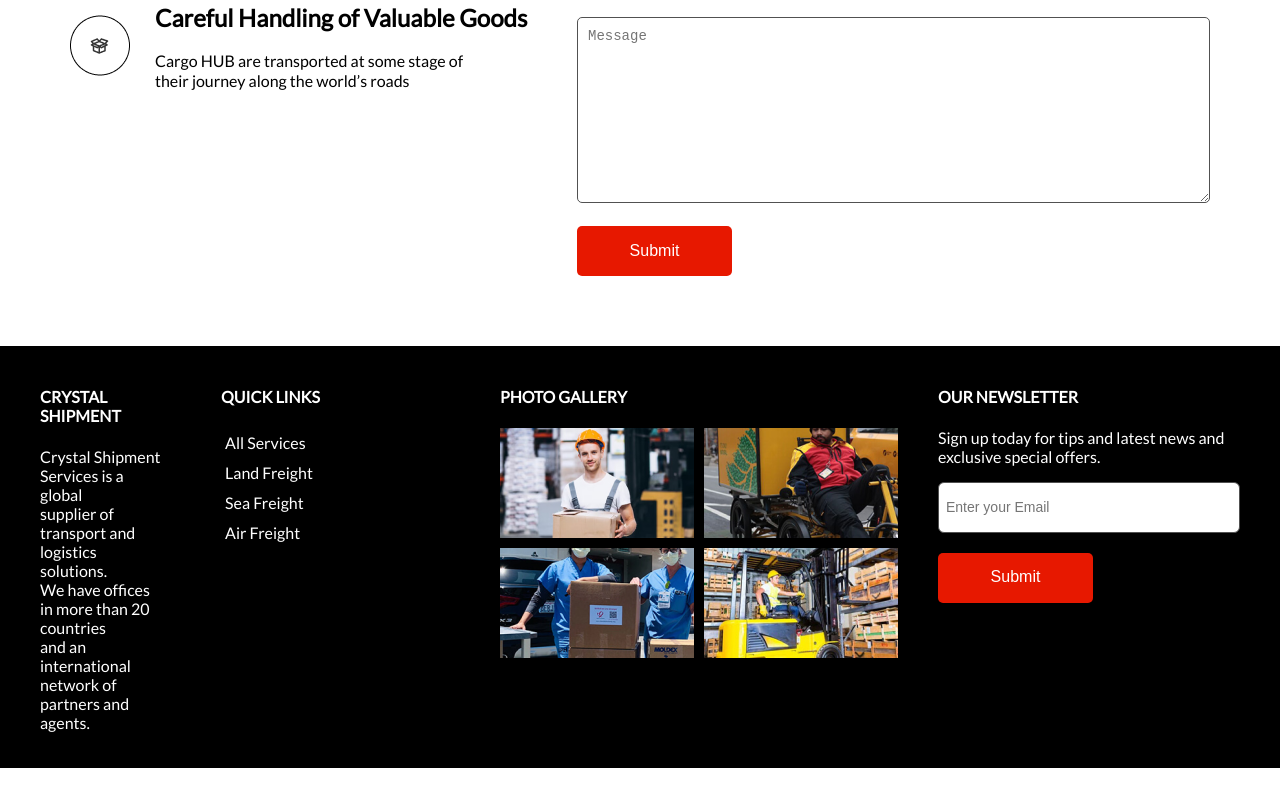
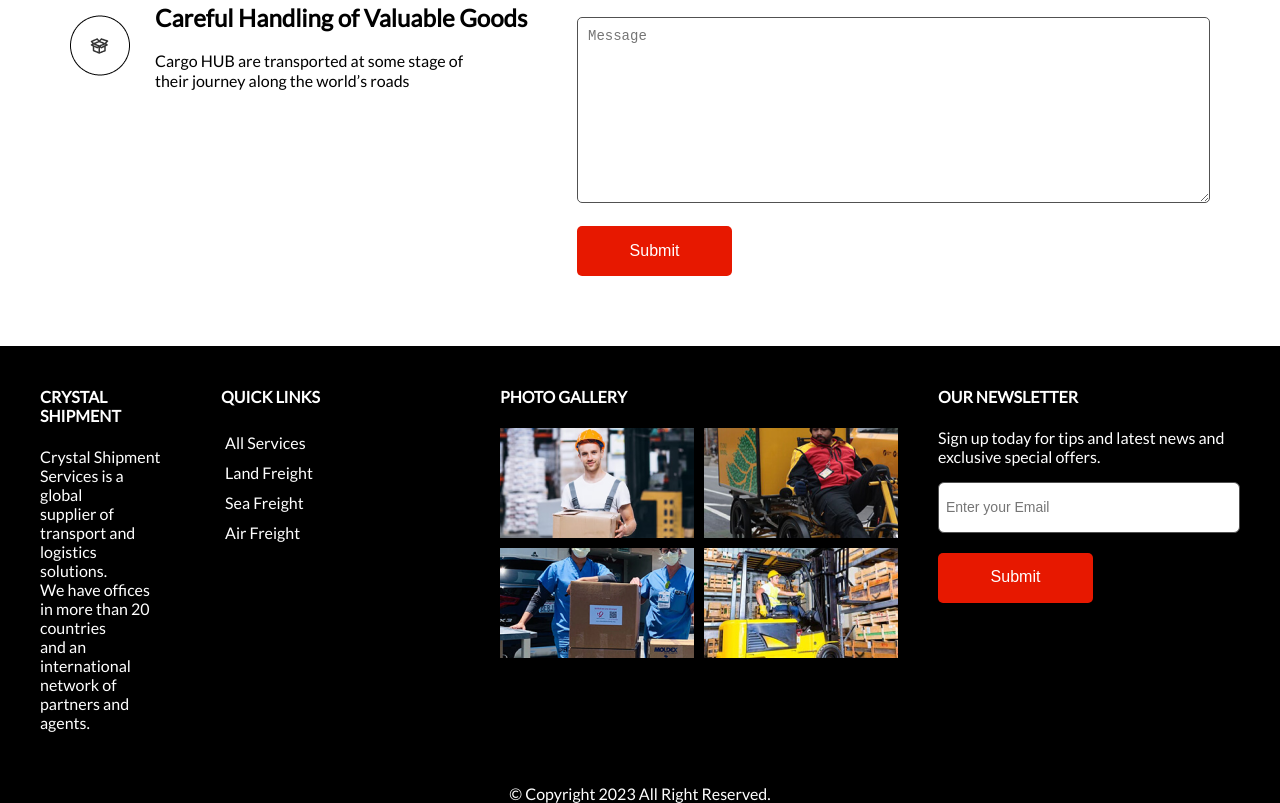
Before and after one commit to NdulueMarvellous/Crystal-Shipment, a plain HTML site: page index.html in a window 1280 px wide. Shown: the part 2264-3067 px from the top of the page. Before the commit the page ends 3032 px from the top, so only its background shows below. Drawn offline with Linux system fonts and the light colour scheme.

Commit message:
First SID-#CodeAnambra Project commit

```diff
--- a/index.html
+++ b/index.html
@@ -150,7 +150,8 @@
 	</section>
 
 				<!-- FOOTER -->
-	<section class="footer">
+	<section class="footer-section">
+		<dix class="footer">
 			<div class="footer-bio">
 				<h4>CRYSTAL SHIPMENT</h4>
 				<p>Crystal Shipment Services is a global
@@ -182,9 +183,11 @@
 				<input class="footer-newsletter-email" type="email" name="email" placeholder="Enter your Email" required>
 				<button class="btn subcribe-btn">Submit</button>
 			</div>
+		</dix>
+		<div class="copyright">
+			<p>© Copyright 2023 All Right Reserved.</p>
+		</div>
 	</section>
-
-
 
 </body>
 </html>
--- a/style.css
+++ b/style.css
@@ -232,12 +232,18 @@ body{
 	font-size: 14px;
 }
 
-.footer{
+.footer-section{
 	background-color: black;
 	color: white;
+	width: 100%;
+	height: auto;
+}
+
+.footer{
 	display: flex;
 	flex-direction: row;
 	padding: 20px;
+	margin-bottom: 0px;
 
 }
 
@@ -278,6 +284,16 @@ body{
 	border: 1px solid #515151;
 	border-radius: 6px;
 	font-size: 14px;
+}
+
+.footer-section .copyright{
+	color: white;
+	text-align: center;
+}
+
+.footer-section .copyright p{
+	font-size: 16px;
+	margin-bottom: 0px;
 }
 
 
```
Lines whose indentation alone changed are shown as unchanged.
